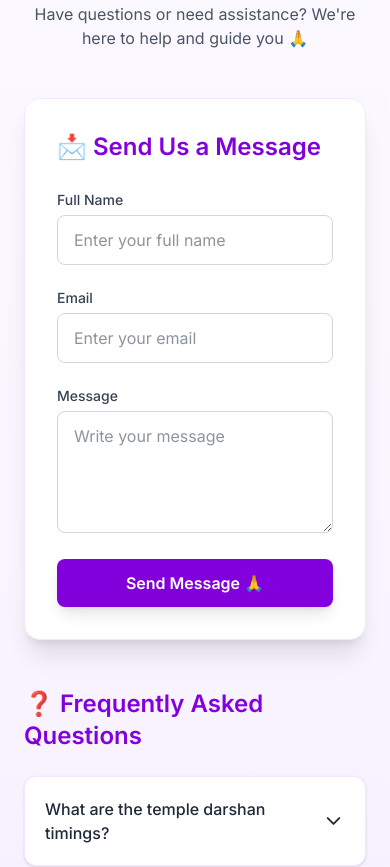
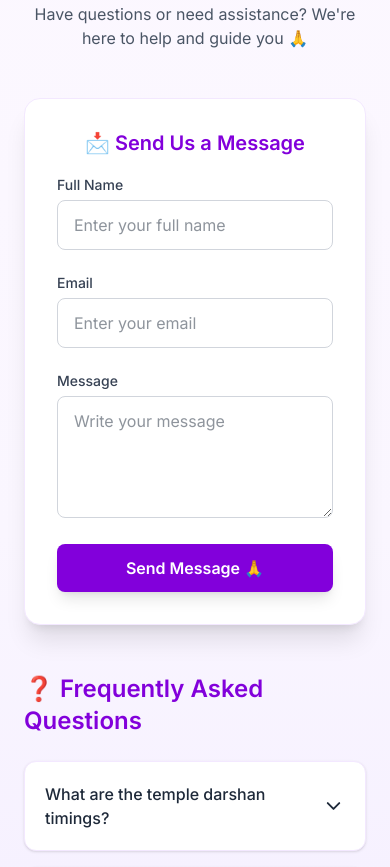
Before and after one commit to PathakAnshika/ShivTempleWebsite, a Next.js app: page / in a window 390 px wide. Shown: the part 7540-8407 px from the top of the page. Built offline with nearby package versions, Linux system fonts and the light colour scheme.

Commit message:
Upgrade Next.js to fix security vulnerability

```diff
--- a/app/components/ContactSection.jsx
+++ b/app/components/ContactSection.jsx
@@ -89,10 +89,19 @@ ${formData.message}
             transition={{ duration: 0.6 }}
             className="bg-white shadow-xl rounded-2xl p-8 border border-purple-100"
           >
-            <h3 className="text-2xl font-semibold text-purple-700 mb-6">
-              📩 Send Us a Message
-            </h3>
-
+            <h3
+  className="
+    text-xl
+    sm:text-2xl
+    font-semibold
+    text-purple-700
+    mb-4 sm:mb-6
+    leading-tight
+    text-center md:text-left
+  "
+>
+  📩 Send Us a Message
+</h3>
             <form className="space-y-5" onSubmit={handleSubmit}>
               <div>
                 <label className="text-sm text-gray-700 font-medium">
```
